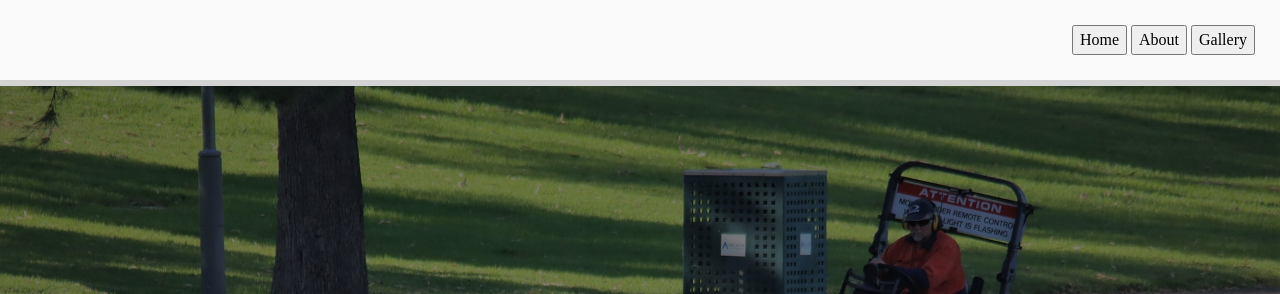
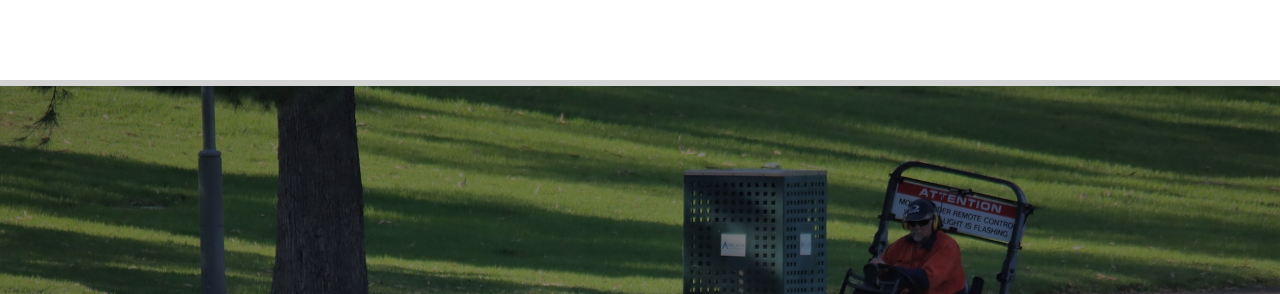
Before and after one commit to DigiBladeDigitalServices/lawncarewebsite, a plain HTML site: page index.html in a window 1280 px wide. Shown: the top 294 px of the page. Drawn offline with Linux system fonts and the light colour scheme.

Commit message:
Deleted Header (needs to be redone)

```diff
--- a/index.html
+++ b/index.html
@@ -62,19 +62,7 @@ input, textarea {
 </head>
 <body>
 
-    <div class="header-wrap">
-        <div class="header">
-            <div class="inner-header">
 
-
-            <ul>
-       <button>Home</button></li>
-        <button>About</button>
-        <button>Gallery</button>
-        </ul>
-       </div>
-    </div>
-</div>
 
 <div class="bg-image-wrap">
 
--- a/stylesheet.css
+++ b/stylesheet.css
@@ -53,24 +53,6 @@ h1, h2, h3, h4, h5, h6 {
   isolation: isolate;
 }
 
-.header {
-  z-index: 1;
-  position: fixed;
-  top: 0;
-  width: 100%;
-  padding: 25px;
-  background-color: #FAFAFA;
-  display: flex
-}
-
-.inner-header {
-  height: 100%;
-  width: 100%;
-  display: flex;
-  justify-content: right;
-  float: left;
-}
-
 
 
 @media (max-width: 450px) {
```
